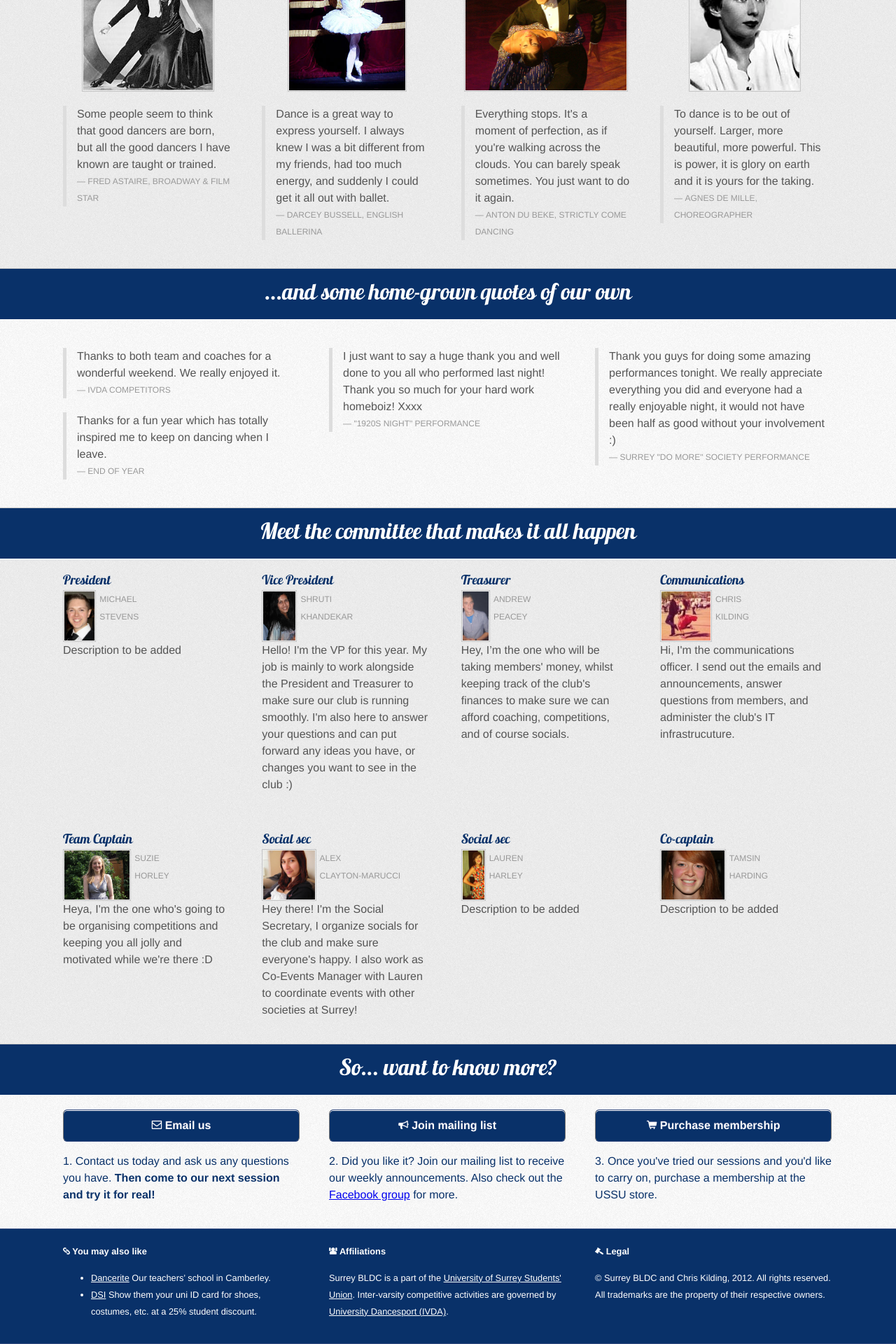
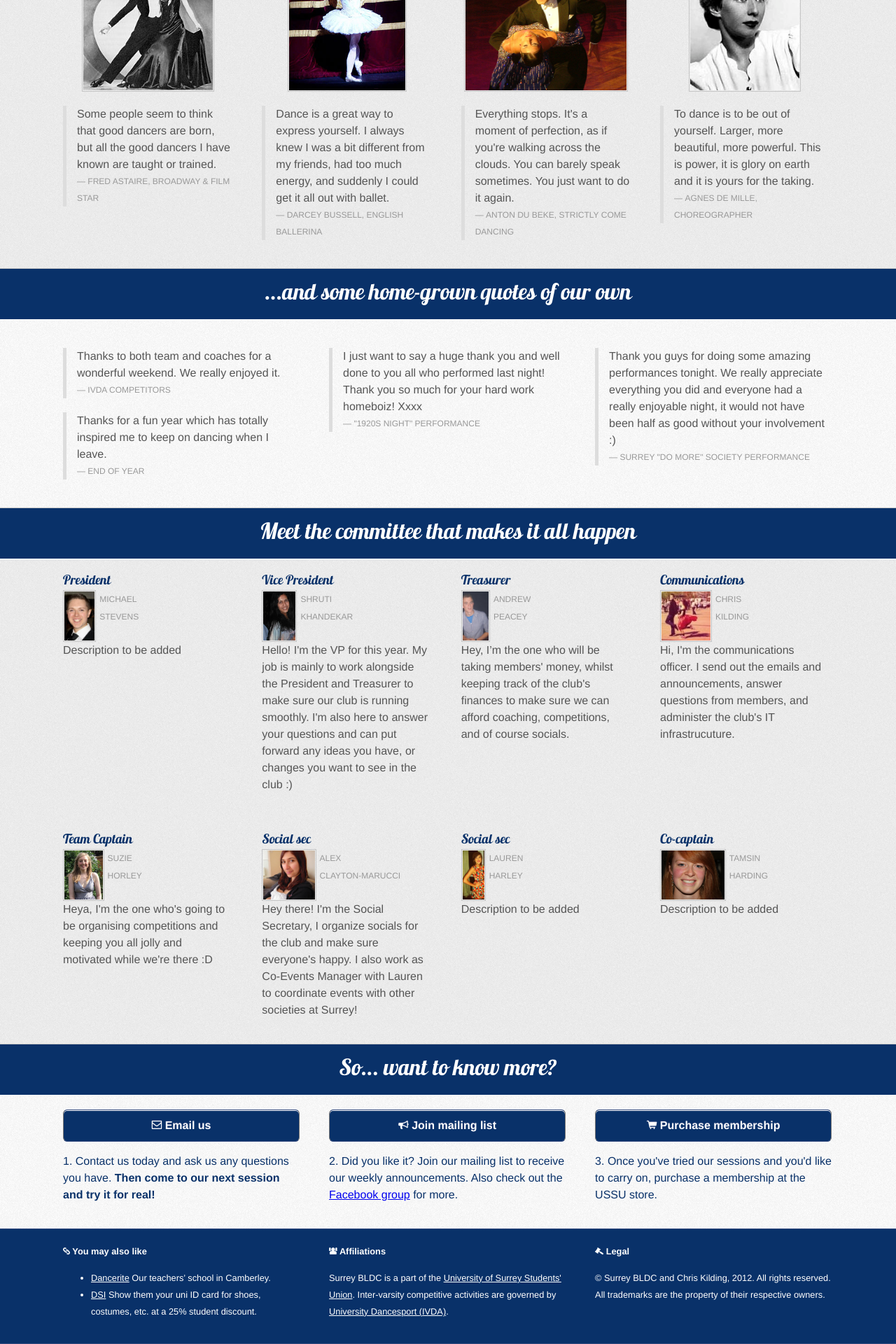
Before and after one commit to surreybldc/surreybldc.github.com, a Jekyll site: the page built from index.html, in a window 1280 px wide. Shown: the part 3519-5439 px from the top of the page at 70% size. Built offline with Jekyll 4.4.1, drawn with Linux system fonts in a browser that asks for light colours.

Commit message:
Crop another image

```diff
--- a/index.html
+++ b/index.html
@@ -298,7 +298,7 @@ layout: default
     <div class="row">
       <div class="threecol committeeImage">
         <h3>Team Captain</h3>
-        <img src="/img/committee/suzie_original.jpg" alt="The club's team captain">
+        <img src="/img/committee/suzie_original_2.jpg" alt="The club's team captain">
         <small>
           Suzie
           <br>
```
Also changed, not shown: img/committee/suzie_original_2.jpg (added), 2 other files.
